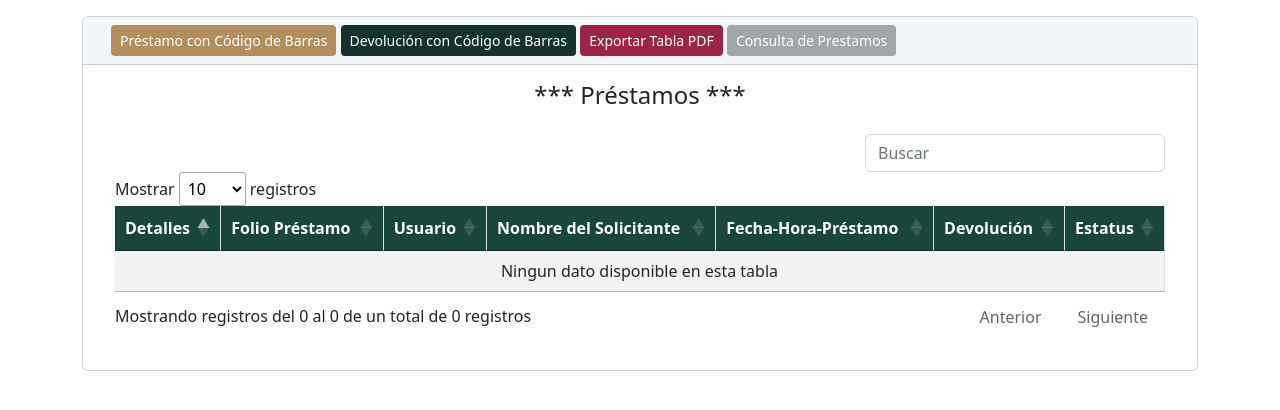
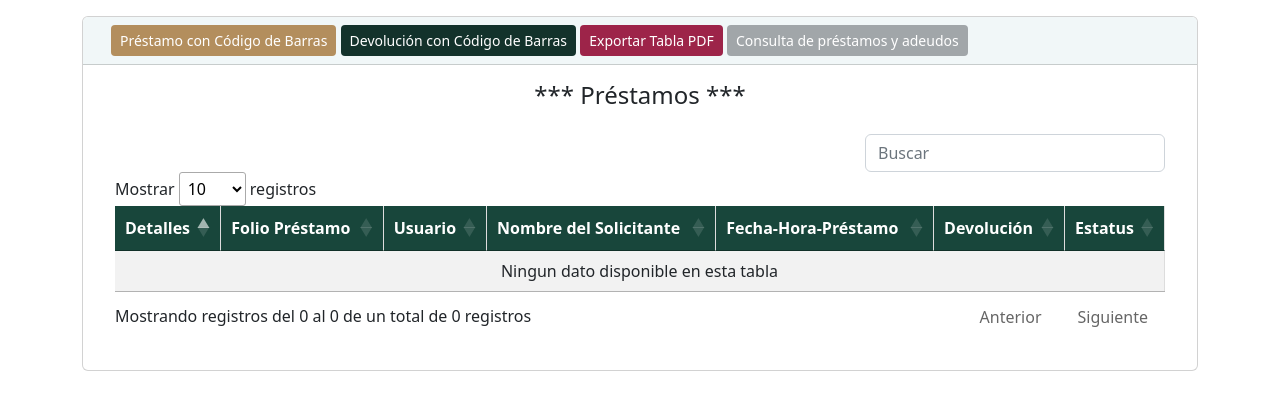
Before and after one commit to roberto-mx/videoteca, a Django app: page /prestamos/ in a window 1280 px wide. Shown: the part 104-514 px from the top of the page. Run offline with Django 3.2, Linux system fonts and the light colour scheme; the visitor is signed in with stand-in values (Sample User, id 1); data that the repository does not hold is empty; some libraries are stand-ins or nearby versions.

Commit message:
Cambios a view de prestamos

```diff
--- a/inventario/templates/prestamos/prestamos_list.html
+++ b/inventario/templates/prestamos/prestamos_list.html
@@ -27,7 +27,7 @@
 
           <a class="btn btn-button btn-sm" href="{% url 'getBusqueda' %}" type="button" style="background: #A1A6A9">
             <div style="display: flex; flex-direction: column; align-items: center;">
-              <span style="color: white;">Consulta de Prestamos</span>
+              <span style="color: white;">Consulta de préstamos y adeudos</span>
             </div>
           </a>
         </form>
@@ -759,7 +759,7 @@ function addItemOut() {
               // El usuario tiene cintas vencida
               alertMessage('warning', `El usuario debe devolver las siguientes cintas antes de solicitar nuevos préstamos: ${response.cintasFaltantes.join(', ')}`, '¡Alto!');
             }  else if (response.errorMessage === "La matrícula ingresada, no pertenece a ningún usuario") {
-              // El usuario tiene cintas vencida
+              // En caso de ingresar mal la matrícula
               alertMessage('warning', `${response.errorMessage}`, '¡Alto!');
             }
             else {
```
